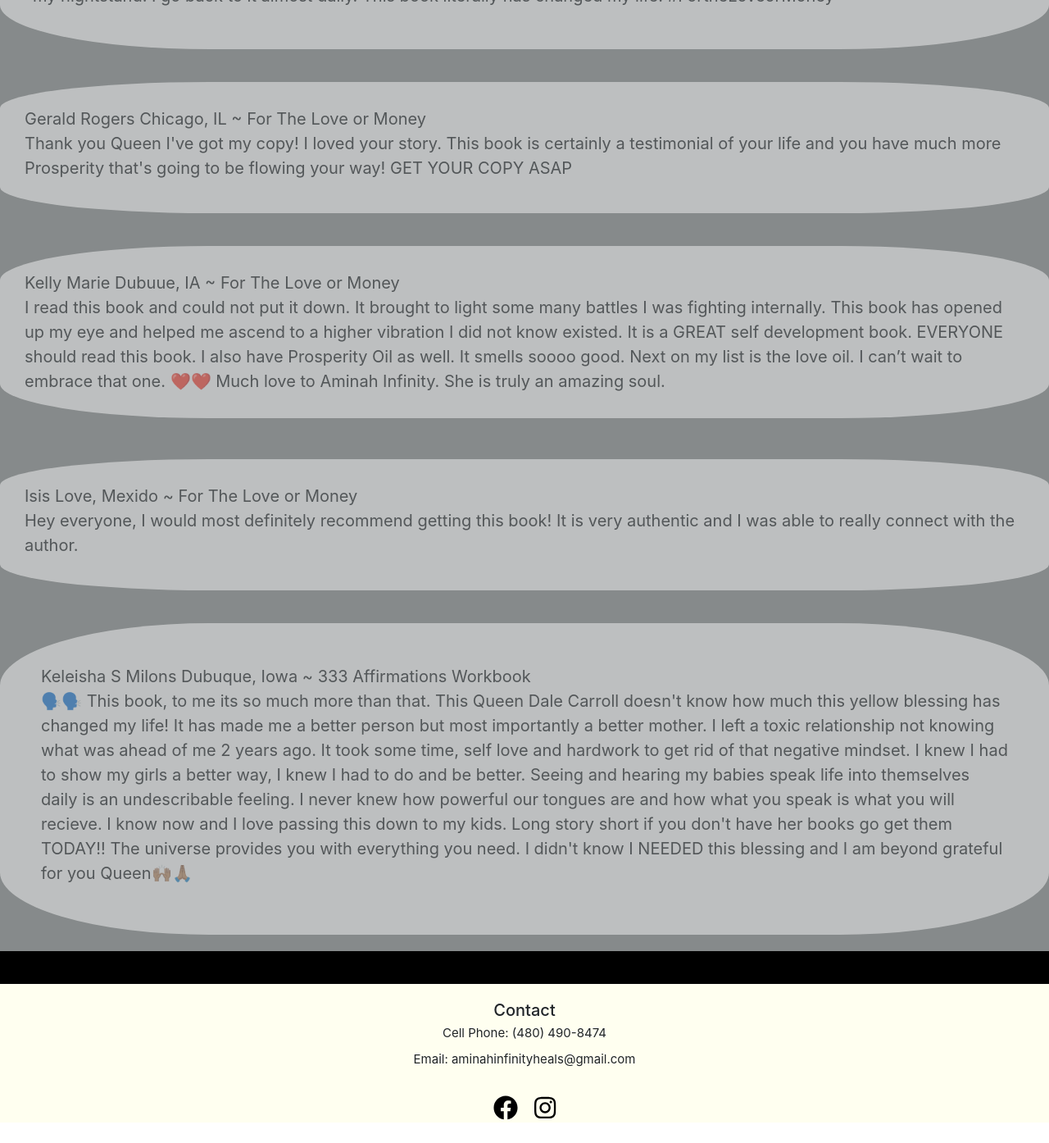
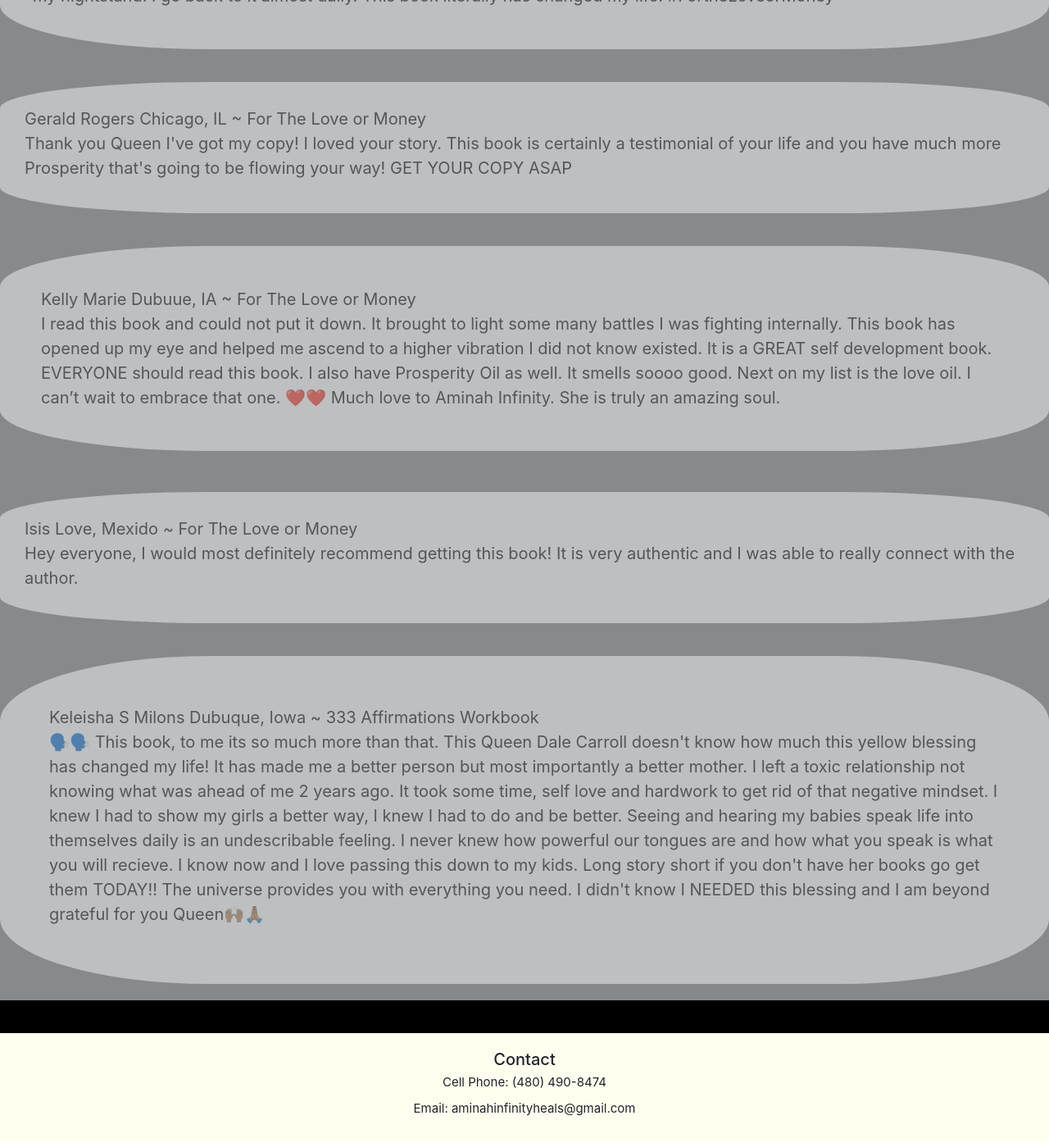
Before and after one commit to jjamaltwin/elementsofinfinity, a React (Create React App) app: page /Reviews in a window 1280 px wide. Shown: the part 1233-2627 px from the top of the page at 82% size. Before the commit the page ends 2602 px from the top, so only its background shows below. Built offline with nearby package versions, Linux system fonts and the light colour scheme; a web font is replaced by a local one.

Commit message:
changed padding on review paragraphs

```diff
--- a/src/App.css
+++ b/src/App.css
@@ -339,7 +339,7 @@ input[type="submit"] {
 .pthree {
   margin-left: 0rem;
   width: 100%;
-  padding: 3rem;
+  padding: 5rem;
   border-radius: 20%;
   background-color: whitesmoke;
   margin-top: 4rem;
@@ -357,7 +357,7 @@ input[type="submit"] {
 
 .pfive {
   width: 100%;
-  padding: 5rem;
+  padding: 6rem;
   border-radius: 20%;
   background-color: whitesmoke;
   margin-top: 4rem;
```
